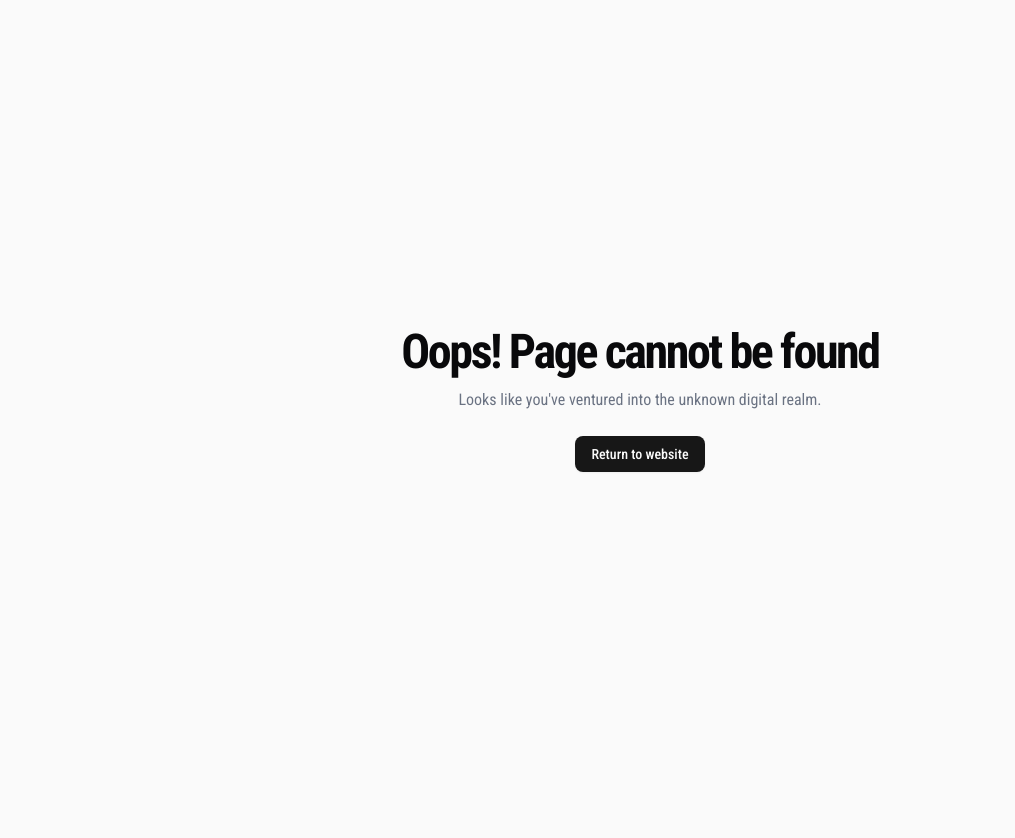
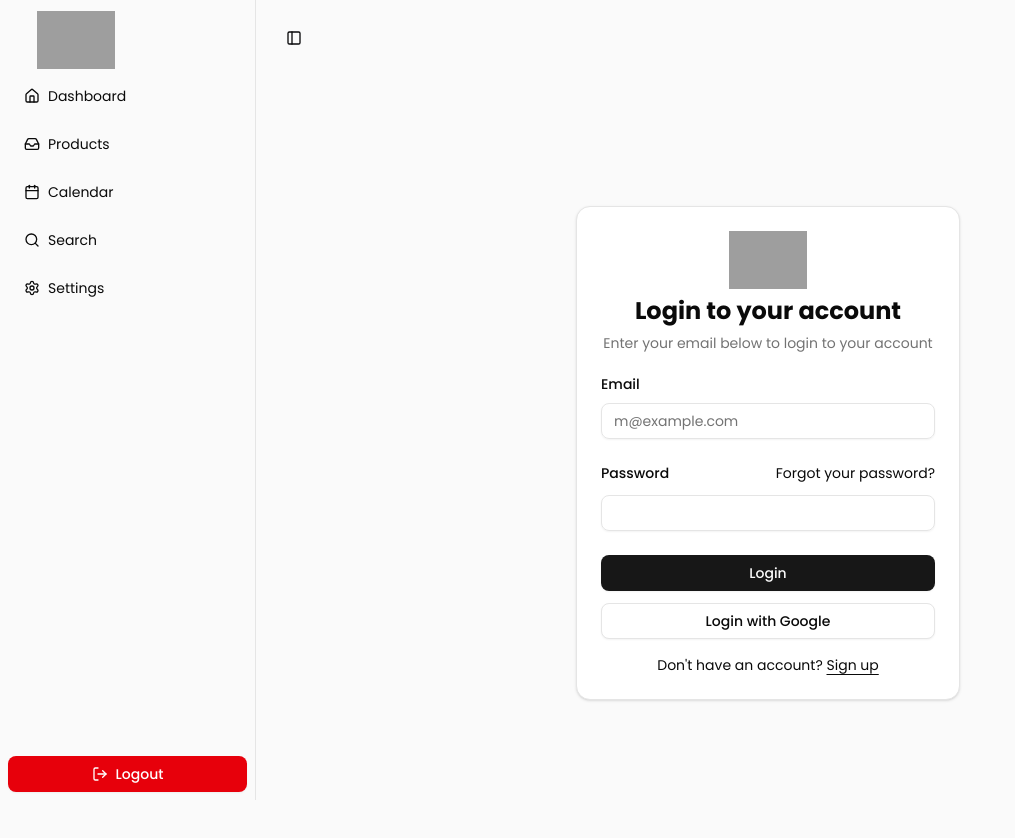
Before and after one commit to BothSann/kdmv, a Next.js app: page /admin/login in a window 1280 px wide. Before the commit this address had no page. Shown: the top 838 px of the page, without its empty margins (0-1015 px from the left). Before the commit the page ends 800 px from the top, so only its background shows below. Built offline with nearby package versions, Linux system fonts and the light colour scheme; grey boxes are pictures that could not be loaded.

Commit message:
Add authentication components and employee registration functionality: Implement AdminLoginForm and AdminRegisterForm for user authentication, create signUpEmployeeAction for handling employee registration, and enhance admin layout with new login and registration pages.

```diff
--- /dev/null
+++ b/actions/auth-actions.js
@@ -0,0 +1,33 @@
+"use server";
+
+import { signUpEmployee as signUpEmployeeService } from "@/services/apiAuth";
+import supabase from "@/services/supabase";
+import { revalidatePath } from "next/cache";
+import { redirect } from "next/navigation";
+
+export async function signUpEmployeeAction(formData) {
+  const firstName = formData.get("first_name");
+  const lastName = formData.get("last_name");
+  const email = formData.get("email");
+  const password = formData.get("password");
+
+  const authData = await signUpEmployeeService({
+    firstName,
+    lastName,
+    email,
+    password,
+  });
+
+  if (authData.user) {
+    const { error } = await supabase.from("employee_profiles").insert({
+      id: authData.user.id,
+      first_name: firstName,
+      last_name: lastName,
+    });
+
+    if (error) throw new Error(error.message);
+  }
+
+  revalidatePath("/admin/dashboard");
+  redirect("/admin/dashboard");
+}
--- /dev/null
+++ b/app/(admin)/admin/login/page.js
@@ -0,0 +1,11 @@
+import AdminLoginForm from "@/components/AdminLoginForm";
+
+export default function AdminLoginPage() {
+  return (
+    <div className="flex min-h-svh w-full items-center justify-center p-6 md:p-10">
+      <div className="w-full max-w-sm">
+        <AdminLoginForm />
+      </div>
+    </div>
+  );
+}
--- a/app/(admin)/admin/products/[productId]/page.js
+++ b/app/(admin)/admin/products/[productId]/page.js
@@ -1,4 +1,4 @@
-import { getProductById } from "@/services/data-service";
+import { getAllProducts, getProductById } from "@/services/data-service";
 
 export async function generateMetadata({ params }) {
   const { name } = await getProductById(params.productId);
@@ -6,6 +6,19 @@ export async function generateMetadata({ params }) {
   return {
     title: `${name}`,
   };
+}
+// If youe ever have a page that is not dynamic, you can use generateStaticParams to generate the static params
+// This is useful for pages that are not dynamic and you want to pre-render the page
+
+export async function generateStaticParams() {
+  const products = await getAllProducts();
+  const productIds = products.map((product) => ({
+    productId: String(product.id),
+  }));
+
+  console.log(productIds);
+
+  return productIds;
 }
 
 export default async function AdminProductDetailsPage({ params }) {
--- /dev/null
+++ b/app/auth/admin/login/page.js
@@ -0,0 +1,11 @@
+import AdminLoginForm from "@/components/AdminLoginForm";
+
+export default function AdminLoginPage() {
+  return (
+    <div className="flex min-h-svh w-full items-center justify-center p-6 md:p-10">
+      <div className="w-full max-w-sm">
+        <AdminLoginForm />
+      </div>
+    </div>
+  );
+}
--- /dev/null
+++ b/app/auth/admin/register/page.js
@@ -0,0 +1,11 @@
+import AdminRegisterForm from "@/components/AdminRegisterForm";
+
+export default function AdminRegisterPage() {
+  return (
+    <div className="flex min-h-svh w-full items-center justify-center p-6 md:p-10">
+      <div className="w-full max-w-sm">
+        <AdminRegisterForm />
+      </div>
+    </div>
+  );
+}
--- /dev/null
+++ b/components/AdminLoginForm.js
@@ -0,0 +1,74 @@
+import {
+  Card,
+  CardContent,
+  CardDescription,
+  CardHeader,
+  CardTitle,
+} from "@/components/ui/card";
+import { Label } from "@/components/ui/label";
+import { Input } from "@/components/ui/input";
+import { Button } from "@/components/ui/button";
+import Logo from "@/components/Logo";
+import Link from "next/link";
+
+export default function AdminLoginForm() {
+  return (
+    <div className="flex flex-col gap-6">
+      <Card>
+        <CardHeader className="flex flex-col items-center">
+          <Logo />
+          <CardTitle className="text-2xl font-bold">
+            Login to your account
+          </CardTitle>
+          <CardDescription>
+            Enter your email below to login to your account
+          </CardDescription>
+        </CardHeader>
+        <CardContent>
+          <form>
+            <div className="flex flex-col gap-6">
+              <div className="grid gap-3">
+                <Label htmlFor="email">Email</Label>
+                <Input
+                  id="email"
+                  type="email"
+                  placeholder="m@example.com"
+                  required
+                />
+              </div>
+              <div className="grid gap-3">
+                <div className="flex items-center">
+                  <Label htmlFor="password">Password</Label>
+                  <a
+                    href="#"
+                    className="ml-auto inline-block text-sm underline-offset-4 hover:underline"
+                  >
+                    Forgot your password?
+                  </a>
+                </div>
+                <Input id="password" type="password" required />
+              </div>
+              <div className="flex flex-col gap-3">
+                <Button type="submit" className="w-full">
+                  Login
+                </Button>
+                <Button variant="outline" className="w-full">
+                  Login with Google
+                </Button>
+              </div>
+            </div>
+            <div className="mt-4 text-center text-sm">
+              Don&apos;t have an account?{" "}
+              <Link
+                href="/admin/register"
+                className="underline underline-offset-4"
+              >
+                Sign up
+              </Link>
+            </div>
+          </form>
+        </CardContent>
+      </Card>
+    </div>
+  );
+}
--- /dev/null
+++ b/components/AdminRegisterForm.js
@@ -0,0 +1,94 @@
+import {
+  Card,
+  CardContent,
+  CardDescription,
+  CardHeader,
+  CardTitle,
+} from "@/components/ui/card";
+import { Label } from "@/components/ui/label";
+import { Input } from "@/components/ui/input";
+import { Button } from "@/components/ui/button";
+import Logo from "@/components/Logo";
+import { signUpEmployeeAction } from "@/actions/auth-actions";
+
+export default function AdminRegisterForm() {
+  return (
+    <div className="flex flex-col gap-6">
+      <Card>
+        <CardHeader className="flex flex-col items-center">
+          <Logo />
+          <CardTitle className="text-2xl font-bold">
+            Create an account
+          </CardTitle>
+          <CardDescription>
+            Enter the details below to create an account
+          </CardDescription>
+        </CardHeader>
+        <CardContent>
+          <form action={signUpEmployeeAction}>
+            <div className="flex flex-col gap-6">
+              <div className="grid grid-cols-2 gap-3">
+                <div>
+                  <Label htmlFor="first_name">First Name</Label>
+                  <Input
+                    name="first_name"
+                    id="first_name"
+                    type="text"
+                    placeholder="John"
+                    required
+                  />
+                </div>
+                <div>
+                  <Label htmlFor="last_name">Last Name</Label>
+                  <Input
+                    name="last_name"
+                    id="last_name"
+                    type="text"
+                    placeholder="Doe"
+                    required
+                  />
+                </div>
+              </div>
+              <div className="grid gap-3">
+                <Label htmlFor="email">Email</Label>
+                <Input
+                  name="email"
+                  id="email"
+                  type="email"
+                  placeholder="john@doe.com"
+                  required
+                />
+              </div>
+              <div className="grid gap-3">
+                <div className="flex items-center">
+                  <Label htmlFor="password">Password</Label>
+                  <a
+                    href="#"
+                    className="ml-auto inline-block text-sm underline-offset-4 hover:underline"
+                  >
+                    Forgot your password?
+                  </a>
+                </div>
+                <Input name="password" id="password" type="password" required />
+              </div>
+              <div className="flex flex-col gap-3">
+                <Button type="submit" className="w-full">
+                  Login
+                </Button>
+                <Button variant="outline" className="w-full">
+                  Login with Google
+                </Button>
+              </div>
+            </div>
+            <div className="mt-4 text-center text-sm">
+              Don&apos;t have an account?{" "}
+              <a href="#" className="underline underline-offset-4">
+                Sign up
+              </a>
+            </div>
+          </form>
+        </CardContent>
+      </Card>
+    </div>
+  );
+}
--- a/components/app-sidebar.jsx
+++ b/components/app-sidebar.jsx
@@ -1,4 +1,4 @@
-import { Calendar, Home, Inbox, Search, Settings } from "lucide-react";
+import { Calendar, Home, Inbox, LogOut, Search, Settings } from "lucide-react";
 
 import {
   Sidebar,
@@ -9,9 +9,11 @@ import {
   SidebarMenu,
   SidebarMenuButton,
   SidebarMenuItem,
+  SidebarFooter,
 } from "@/components/ui/sidebar";
 import Logo from "./Logo";
 import Link from "next/link";
+import { Button } from "@/components/ui/button";
 
 // Menu items.
 const items = [
@@ -66,6 +68,12 @@ export function AppSidebar() {
           </SidebarGroupContent>
         </SidebarGroup>
       </SidebarContent>
+      <SidebarFooter>
+        <Button variant="destructive" className="w-full">
+          <LogOut />
+          <span>Logout</span>
+        </Button>
+      </SidebarFooter>
     </Sidebar>
   );
 }
--- /dev/null
+++ b/services/apiAuth.js
@@ -0,0 +1,21 @@
+import supabase from "./supabase";
+
+export async function signUpEmployee({ firstName, lastName, email, password }) {
+  const { data, error } = await supabase.auth.signUp({
+    email,
+    password,
+    options: {
+      data: {
+        user_type: "employee",
+        first_name: firstName,
+        last_name: lastName,
+        avatar_url: "",
+      },
+    },
+  });
+
+  if (error) throw new Error(error.message);
+
+  console.log(data);
+  return data;
+}
```
